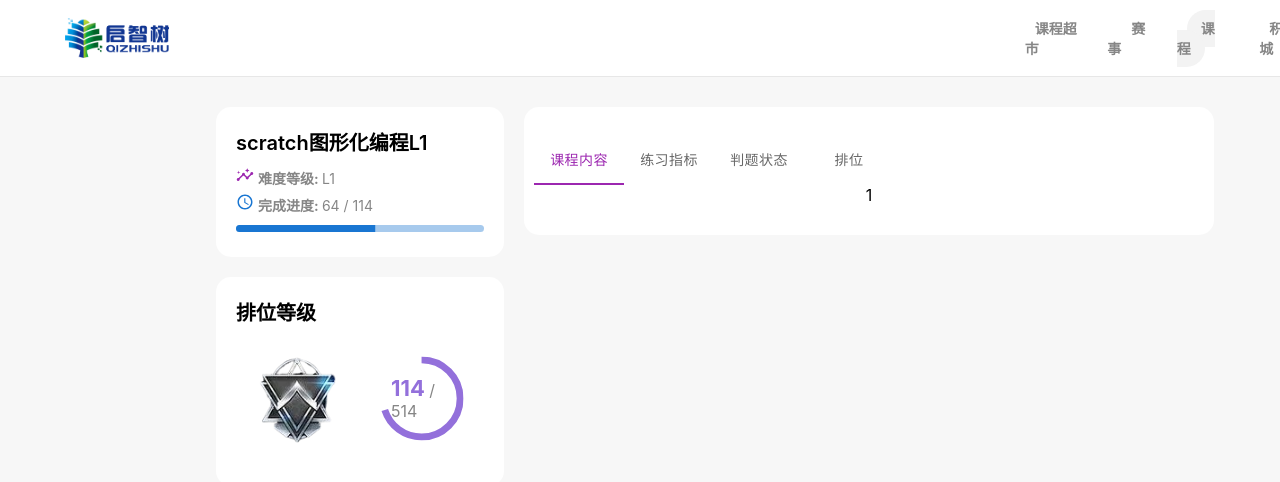
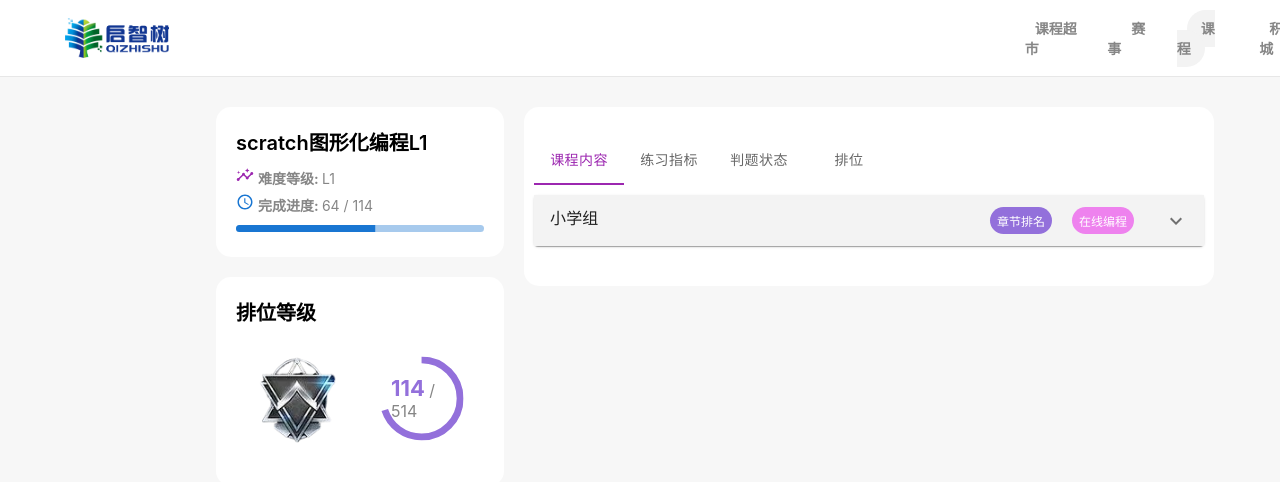
Before and after one commit to skyskyskyha/QiZhiShu-public, a React app: page /course/info/1 in a window 1280 px wide. Shown: the top 482 px of the page. Built offline with nearby package versions, Linux system fonts and the light colour scheme.

Commit message:
finishi course content

```diff
--- a/package.json
+++ b/package.json
@@ -13,6 +13,7 @@
     "@testing-library/jest-dom": "^5.16.4",
     "@testing-library/react": "^13.3.0",
     "@testing-library/user-event": "^13.5.0",
+    "antd": "^4.22.2",
     "axios": "^0.27.2",
     "babel-jest": "^27.4.2",
     "babel-loader": "^8.2.3",
--- /dev/null
+++ b/src/assets/style/CourseContent.scss
@@ -0,0 +1,39 @@
+.course-content-wrapper {
+  margin: 10px 0;
+  text-align: left;
+  .course-content-interact {
+    display: flex;
+    width: 70%;
+    justify-content: flex-end;
+    padding: 0 20px;
+    align-items: center;
+    li {
+      transition: all 0.3s;
+      font-size: 12px;
+      margin: 0 10px;
+      padding: 5px 7px;
+      border-radius: 50px;
+      color: white;
+      cursor: pointer;
+      &:hover {
+        box-shadow: 0 5px 15px rgba(0,0,0,0.1);
+      }
+    }
+  }
+}
+.accordion-detail {
+  padding: 0 0 5px 0;
+  li {
+    padding: 10px 20px;
+    border-top: 1px solid #f3f3f3;
+    display: flex;
+    justify-content: space-between;
+    align-items: center;
+    & > span {
+      width: 30%;
+    }
+    & > div {
+      width: 70%;
+    }
+  }
+}
--- /dev/null
+++ b/src/components/Course/CourseCodingProgress.js
@@ -0,0 +1,83 @@
+import * as React from 'react';
+import { styled } from '@mui/material/styles';
+import Stepper from '@mui/material/Stepper';
+import Step from '@mui/material/Step';
+import StepLabel from '@mui/material/StepLabel';
+import Check from '@mui/icons-material/Check';
+import StepConnector, { stepConnectorClasses } from '@mui/material/StepConnector';
+
+const QontoConnector = styled(StepConnector)(({ theme }) => ({
+    [`&.${stepConnectorClasses.alternativeLabel}`]: {
+        top: 10,
+        left: 'calc(-50% + 16px)',
+        right: 'calc(50% + 16px)',
+    },
+    [`&.${stepConnectorClasses.active}`]: {
+        [`& .${stepConnectorClasses.line}`]: {
+            borderColor: '#784af4',
+        },
+    },
+    [`&.${stepConnectorClasses.completed}`]: {
+        [`& .${stepConnectorClasses.line}`]: {
+            borderColor: '#784af4',
+        },
+    },
+    [`& .${stepConnectorClasses.line}`]: {
+        borderColor: theme.palette.mode === 'dark' ? theme.palette.grey[800] : '#eaeaf0',
+        borderTopWidth: 3,
+        borderRadius: 1,
+    },
+}));
+
+const QontoStepIconRoot = styled('div')(({ theme, ownerState }) => ({
+    color: theme.palette.mode === 'dark' ? theme.palette.grey[700] : '#eaeaf0',
+    display: 'flex',
+    height: 22,
+    alignItems: 'center',
+    ...(ownerState.active && {
+        color: '#784af4',
+    }),
+    '& .QontoStepIcon-completedIcon': {
+        color: '#784af4',
+        zIndex: 1,
+        fontSize: 18,
+    },
+    '& .QontoStepIcon-circle': {
+        width: 8,
+        height: 8,
+        borderRadius: '50%',
+        backgroundColor: 'currentColor',
+    },
+}));
+
+function QontoStepIcon(props) {
+    const { active, completed, className } = props;
+
+    return (
+        <QontoStepIconRoot ownerState={{ active }} className={className}>
+            {completed ? (
+                <Check className="QontoStepIcon-completedIcon" />
+            ) : (
+                <div className="QontoStepIcon-circle" />
+            )}
+        </QontoStepIconRoot>
+    );
+}
+
+
+
+const steps = ['课程学习', '提交代码', '测试通过'];
+
+export default function CustomizedSteppers(props) {
+    return (
+            <Stepper alternativeLabel activeStep={props.step} connector={<QontoConnector />} sx={{
+                marginTop: "10px"
+            }}>
+                {steps.map((label) => (
+                    <Step key={label}>
+                        <StepLabel StepIconComponent={QontoStepIcon}><span style={{color: "#989898", cursor: "pointer"}}>{label}</span></StepLabel>
+                    </Step>
+                ))}
+            </Stepper>
+    );
+}
--- /dev/null
+++ b/src/components/Course/CourseContent.js
@@ -0,0 +1,57 @@
+import React from 'react';
+import {Accordion, AccordionDetails, AccordionSummary} from "@mui/material";
+import {Typography} from "@mui/material";
+import ExpandMoreIcon from '@mui/icons-material/ExpandMore';
+import "../../assets/style/CourseContent.scss"
+import Stepper from "./CourseCodingProgress"
+
+const testCourse = [
+    {
+        name: "1068 拼接",
+        step: 2
+    },
+    {
+        name: "1069 傻瓜电梯",
+        step: 0
+    }
+]
+
+const CourseContent = () => {
+    const [expanded, setExpanded] = React.useState([]);
+    const handleChange = (panel) => (event, newExpanded) => {
+        setExpanded(newExpanded ? panel : false);
+    };
+    return (
+        <section className={"course-content-wrapper"}>
+          <Accordion expanded={expanded === 0} onChange={handleChange(0)}>
+            <AccordionSummary
+                expandIcon={<ExpandMoreIcon />}
+                aria-controls="panel1bh-content"
+                id="panel1bh-header"
+                sx={{backgroundColor: "#f3f3f3"}}
+            >
+              <Typography sx={{ width: '33%', flexShrink: 0 }}>
+                小学组
+              </Typography>
+              <ul className={"course-content-interact"}>
+                  <li style={{backgroundColor: "mediumpurple"}}>章节排名</li>
+                  <li style={{backgroundColor: "violet"}}>在线编程</li>
+              </ul>
+            </AccordionSummary>
+              <ul className={'accordion-detail'}>
+                  {
+                      testCourse.map(course => <li key={course.name}>
+                          <span>{course.name}</span>
+                          <Stepper step={course.step}/>
+                      </li>)
+                  }
+
+              </ul>
+          </Accordion>
+
+
+        </section>
+    );
+}
+
+export default CourseContent;
--- a/src/components/CourseInfoPage.js
+++ b/src/components/CourseInfoPage.js
@@ -5,6 +5,7 @@ import CourseOverview from "./Course/CourseOverview";
 import CourseRanking from "./Course/CourseRanking";
 import Tabs from "@mui/material/Tabs"
 import Tab from "@mui/material/Tab"
+import CourseContent from "./Course/CourseContent";
 
 const TabPanel = (props) => {
     const {children, option, index, ...other} = props
@@ -33,7 +34,7 @@ const CourseInfoPage = (props) => {
                         <Tab label={"判题状态"}></Tab>
                         <Tab label={"排位"}></Tab>
                     </Tabs>
-                    <TabPanel option={option} index={0}>1</TabPanel>
+                    <TabPanel option={option} index={0}><CourseContent/></TabPanel>
                     <TabPanel option={option} index={1}>2</TabPanel>
                     <TabPanel option={option} index={2}>3</TabPanel>
                     <TabPanel option={option} index={3}>4</TabPanel>
```
Also changed, not shown: 1 other file (tests, documents, lock files or other folders).
